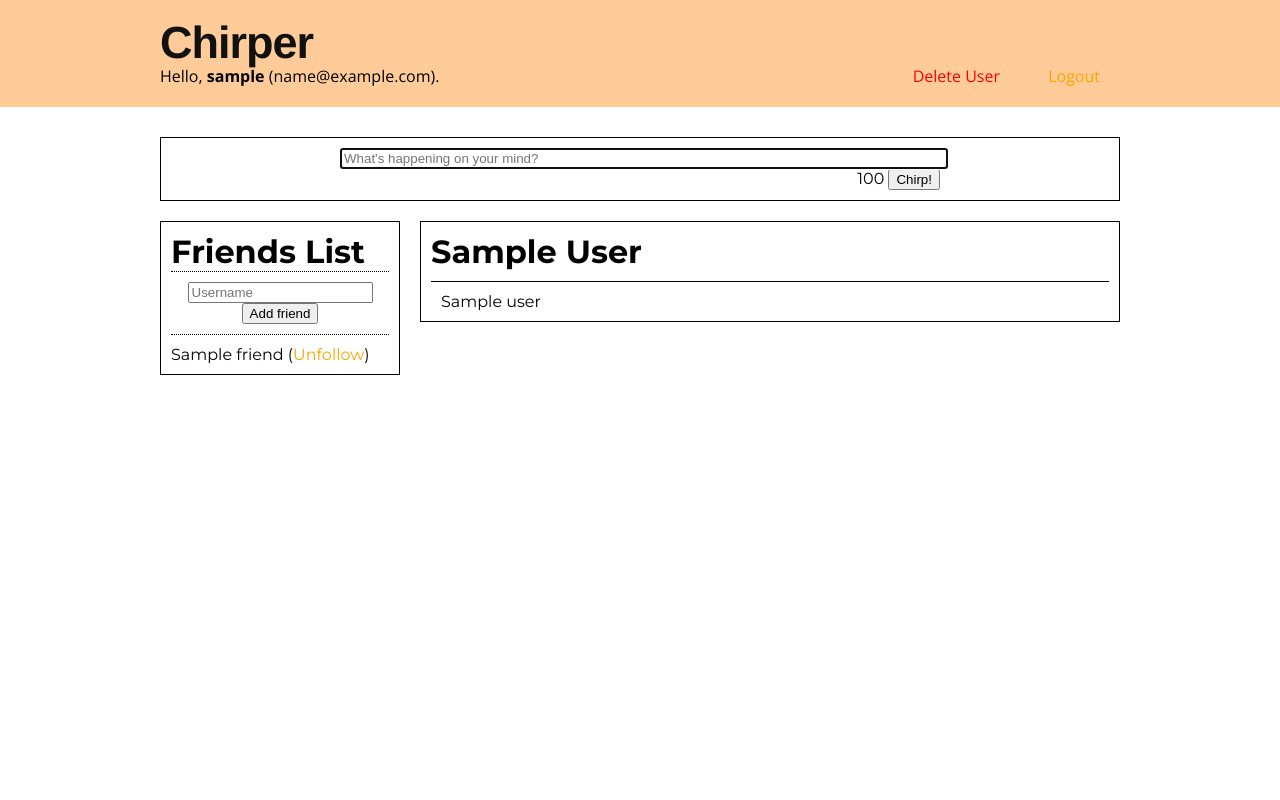
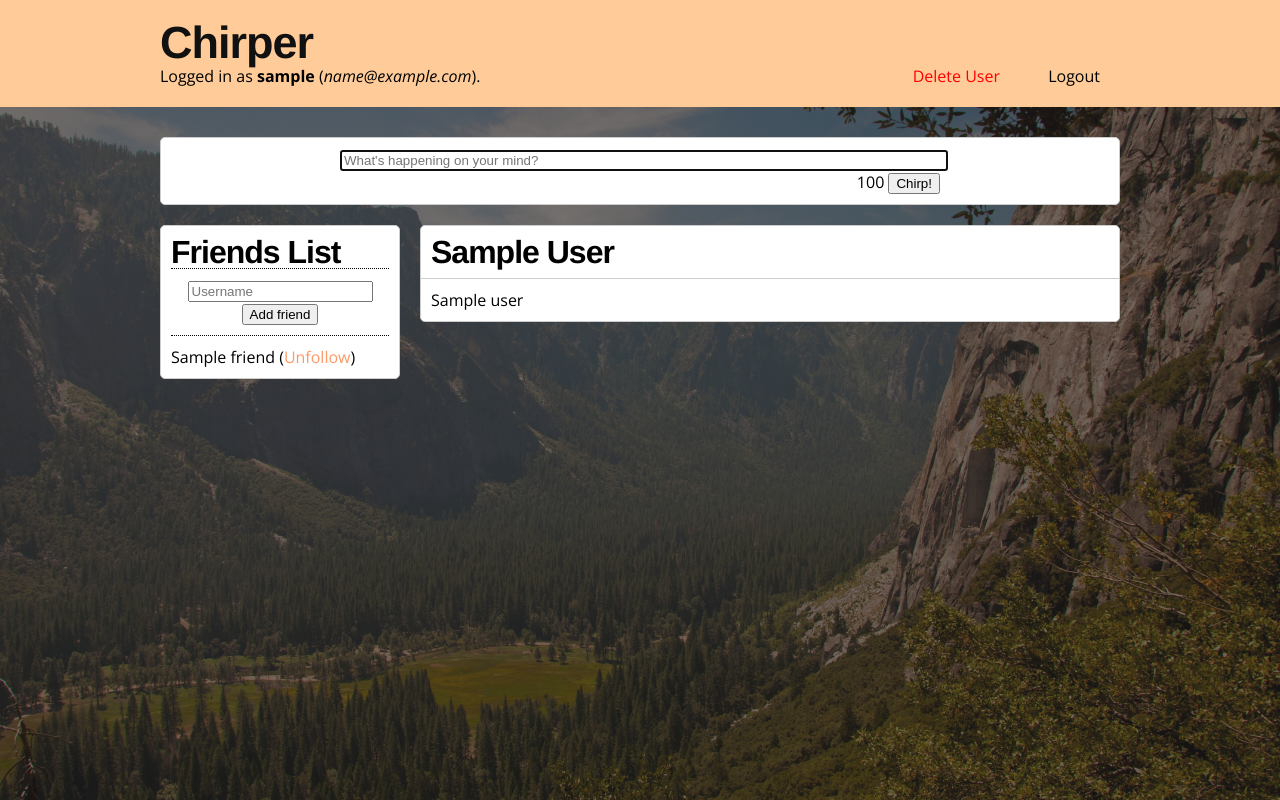
Before and after one commit to Devking/Chirper, a Flask app: template templates/home.html in a window 1280 px wide. Run offline with Flask 2, Linux system fonts and the light colour scheme; the template is opened without the code that fills it: most values are stand-ins (such as "Sample title", 1, 10 or a date in 2020).

Commit message:
added more styling to home page

```diff
--- a/static/home.css
+++ b/static/home.css
@@ -1,8 +1,20 @@
+html * {
+  -webkit-font-smoothing: antialiased;
+  -moz-osx-font-smoothing: grayscale;
+}
+
 html, body {
 	padding: 0;
 	margin: 0;
-	font-family: 'Montserrat', sans-serif;
-	height: 100%;
+	font-family: 'Open Sans', sans-serif;
+	min-height: 100%;
+	background: linear-gradient(rgba(32, 32, 32, 0.6), rgba(32, 32, 32, 0.6)), url('yosemitebg.jpg') no-repeat center center fixed;
+
+	/*For full-window background*/
+	-webkit-background-size: cover;
+	   -moz-background-size: cover;
+	     -o-background-size: cover;
+	        background-size: cover;
 }
 
 .page {
@@ -14,7 +26,7 @@ html, body {
 
 a {
 	text-decoration: none;
-	color: orange;
+	color: #ff9966;
 }
 
 a:hover {
@@ -54,6 +66,10 @@ a:hover {
 	text-align: right;
 }
 
+.logout a {
+	color: black;
+}
+
 .header .delete-user {
 	float: left;
 	width: 100px;
@@ -72,13 +88,20 @@ a:hover {
 h1 {
 	padding: 0;
 	margin: 0;
+	font-family: "HelveticaNeue-Light", "Helvetica Neue Light", "Helvetica Neue", "Open Sans", sans-serif;
+	font-weight: bold;
+	letter-spacing: -1px;
+	line-height: 1;
 }
 
 .chirper {
 	margin-top: 10px;
 	margin-bottom: 10px;
 	padding: 10px;
-	border: 1px solid black;
+	border: 1px solid #cccccc;
+	background-color: #fff;
+	-moz-border-radius: 5px;
+	     border-radius: 5px;
 }
 
 .chirper .chirp-center {
@@ -102,15 +125,16 @@ h1 {
 .friends-list {
 	float: right;
 	width: 218px;
-	border: 1px solid black;
+	border: 1px solid #cccccc;
 	margin-top: 10px;
 	margin-right: 20px;
 	padding: 10px;
+	-moz-border-radius: 5px;
+	     border-radius: 5px;
+	background-color: #fff;
 }
 
 .friends-list h1 {
-	padding: 0;
-	margin: 0;
 	border-bottom: 1px dotted black;
 }
 
@@ -132,24 +156,25 @@ h1 {
 }
 
 .chirp-user {
-	border: 1px solid black;
-	padding: 10px;
+	border: 1px solid #cccccc;
 	margin-top: 10px;
+	background-color: #fff;
+	-moz-border-radius: 5px;
+	     border-radius: 5px;
 }
 
 .chirp-content .chirp-user .author {
-	border-bottom: 1px solid black;
-	padding-bottom: 10px;
+	border-bottom: 1px solid #cccccc;
+	padding: 10px;
 }
 
 .chirp-content .chirp-user .message {
 	border-bottom: 1px dotted black;
 	padding: 10px;
-	width: 640px;
+	width: 680px;
 	word-break: break-all;
 }
 
 .chirp-content .chirp-user .message:last-child {
-	padding-bottom: 0px;
 	border-bottom: 0px;
 }
--- a/static/login.css
+++ b/static/login.css
@@ -1,3 +1,8 @@
+html * {
+  -webkit-font-smoothing: antialiased;
+  -moz-osx-font-smoothing: grayscale;
+}
+
 html, body {
 	padding: 0;
 	margin: 0;
--- a/templates/home.html
+++ b/templates/home.html
@@ -18,7 +18,7 @@
 	<div class="header">
 		<div class="head-wrap">
 			<div class="title">Chirper</div>
-			<div class="username">Hello, <b>{{username}}</b> ({{email}}).</div>
+			<div class="username">Logged in as <b>{{username}}</b> (<em>{{email}}</em>).</div>
 			<div class="delete-user"><a class="fn-delete">Delete User</a></div>
 			<div class="logout"><a href="/logout">Logout</a></div>
 			<div class="clear"></div>
```
